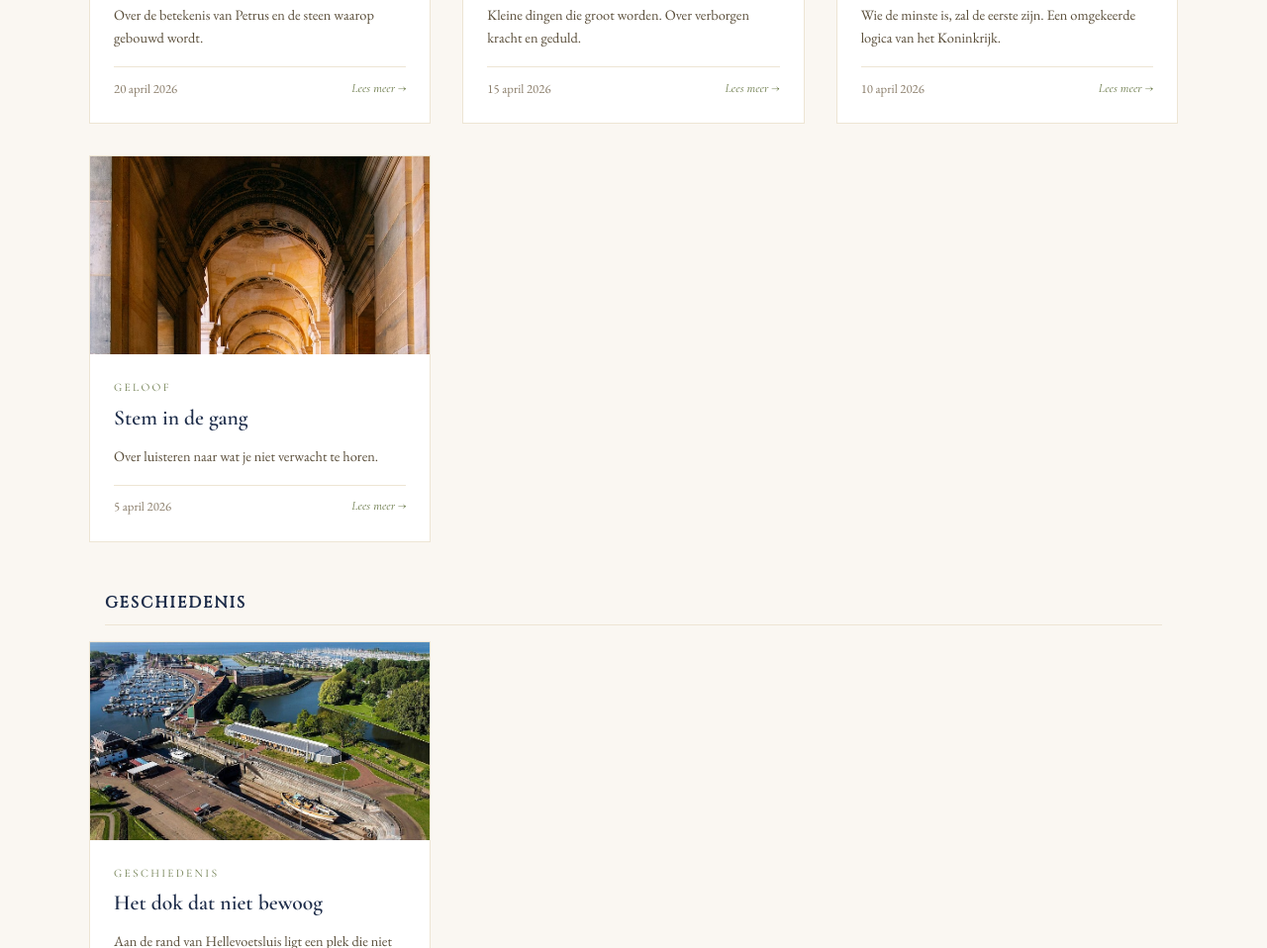
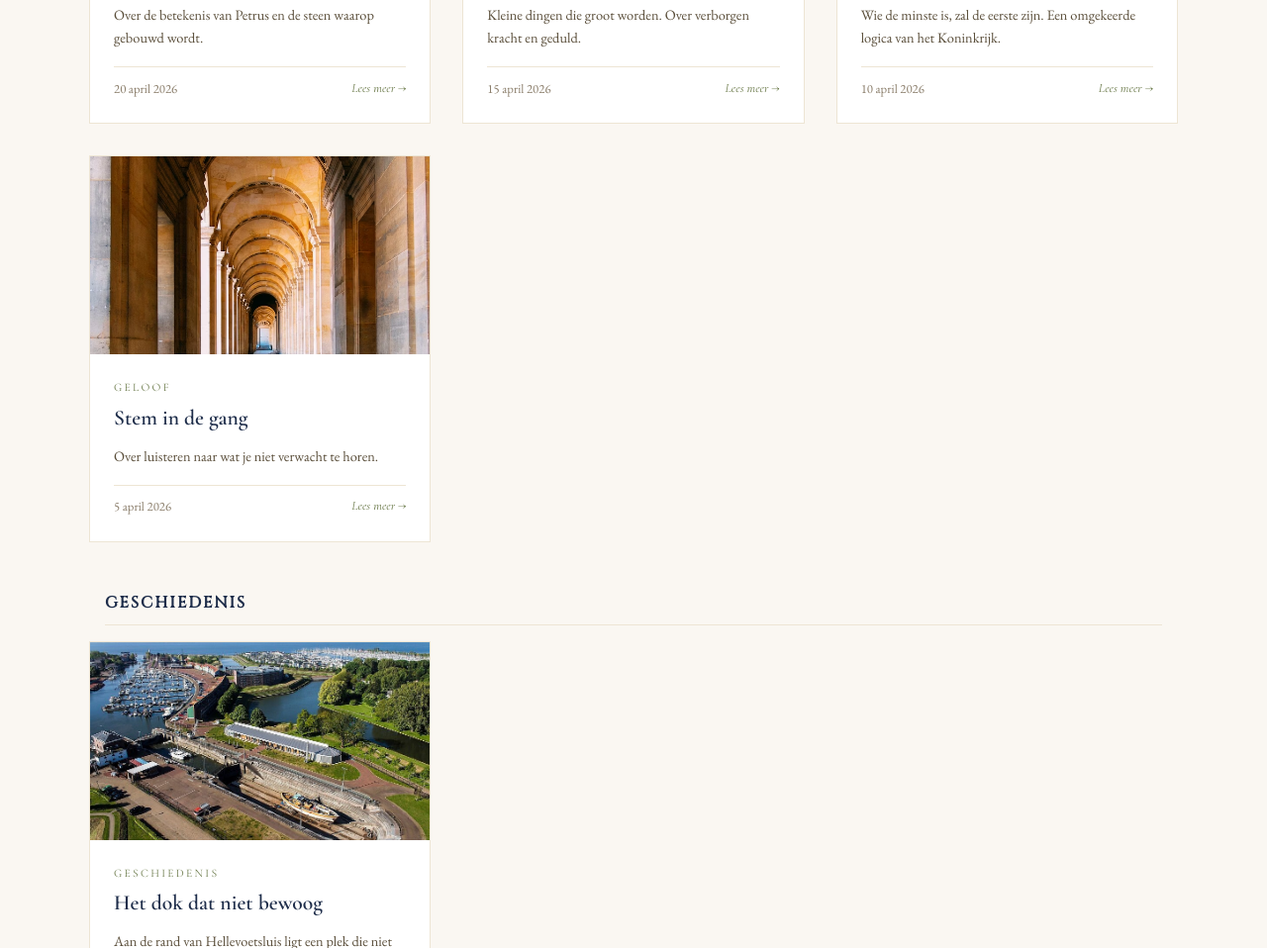
Before and after one commit to JoDro79/woord-op-weg, a plain HTML site: page index.html in a window 1280 px wide. Shown: the part 3116-4074 px from the top of the page at 99% size. Drawn offline with nearby package versions, Linux system fonts and the light colour scheme.

Commit message:
Change image object position style in article card
Updated image style to center with 30% offset.

```diff
--- a/index.html
+++ b/index.html
@@ -703,7 +703,7 @@
           </div>
         </div>
         <div class="article-card" onclick="openArticle('stem')">
-         <img class="card-img" src="images/gang.jpg" alt="Stem in de gang" style="object-position:top" onerror="this.style.display='none'">
+         <img class="card-img" src="images/gang.jpg" alt="Stem in de gang" style="object-position: center 30%" onerror="this.style.display='none'">
           <div class="card-body">
             <p class="card-category">Geloof</p>
             <h3 class="card-title">Stem in de gang</h3>
```
